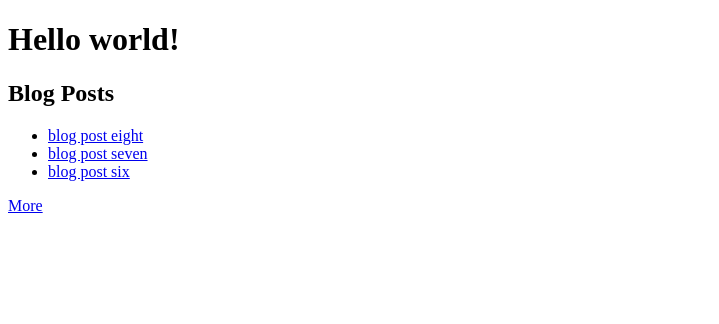
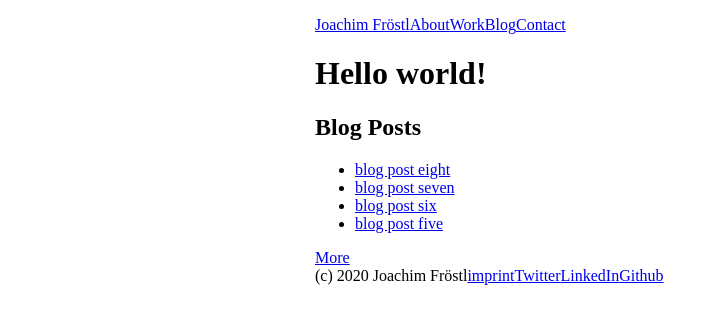
Before and after one commit to Jogga/joachim-froestl-website, a Gatsby site: page / in a window 1280 px wide. Shown: the whole page, without its empty margins (0-719 px from the left). Built offline with nearby package versions, Linux system fonts and the light colour scheme; Gatsby itself is replaced by a stand-in of ours.

Commit message:
Add basic navigation

```diff
--- a/gatsby-node.js
+++ b/gatsby-node.js
@@ -33,7 +33,7 @@ exports.createPages = async ({ graphql, actions, reporter }) => {
         return
     }
     const posts = result.data.allMarkdownRemark.edges
-    const postsPerPage = 6
+    const postsPerPage = 5
     const numPages = Math.ceil(posts.length / postsPerPage)
 
     // Create Blog Post List Pages
--- /dev/null
+++ b/src/components/Footer/index.js
@@ -0,0 +1,14 @@
+import React from "react"
+import { Link } from "gatsby"
+
+export function Footer() {
+    return (
+        <div>
+            (c) 2020 Joachim Fröstl
+            <Link to="/imprint">imprint</Link>
+            <a href="https://twitter.com/joggaf">Twitter</a>
+            <a href="https://linkedin.com/in/jogga">LinkedIn</a>
+            <a href="https://github.com/jogga">Github</a>
+        </div>
+    )
+}
--- /dev/null
+++ b/src/components/Nav/index.js
@@ -0,0 +1,14 @@
+import React from "react"
+import { Link } from "gatsby"
+
+export function Nav() {
+    return(
+        <nav>
+            <Link to="/">Joachim Fröstl</Link>
+            <Link to="/about" disabled>About</Link>
+            <Link to="/work">Work</Link>
+            <Link to="/blog">Blog</Link>
+            <Link to="/contact">Contact</Link>
+        </nav>
+    )
+}
--- /dev/null
+++ b/src/components/Page/index.js
@@ -0,0 +1,13 @@
+import React from "react"
+import { Footer } from "../Footer"
+import { Nav } from "../Nav"
+
+export function Page ({ children }) {
+    return (
+        <div style={{margin: `1rem auto`, maxWidth: 650}}>
+            <Nav />
+            {children}
+            <Footer />
+        </div>
+    )
+}
--- a/src/pages/index.jsx
+++ b/src/pages/index.jsx
@@ -1,10 +1,11 @@
 import React from "react"
 import { Link, graphql } from "gatsby"
+import { Page } from "../components/Page"
 
 export default ({ data }) => {
     const posts = data.allMarkdownRemark
     return (
-        <div>
+        <Page>
             <h1>Hello world!</h1>
             <h2>Blog Posts</h2>
             <ul>
@@ -19,7 +20,7 @@ export default ({ data }) => {
             {posts.totalCount > 3 &&
                 <Link to="/blog">More</Link>
             }
-        </div>
+        </Page>
     )
 }
 
@@ -27,7 +28,7 @@ export const query = graphql`
     query {
         allMarkdownRemark(
                 sort: { fields: [frontmatter___date], order: DESC }
-                limit: 3
+                limit: 4
             ) {
             totalCount
             edges {
```
Also changed, not shown: package.json (+6 -6 lines), src/pages/imprint/index.jsx (added, +11 -0 lines), src/templates/BlogList/index.jsx (+13 -10 lines), 1 other file.
